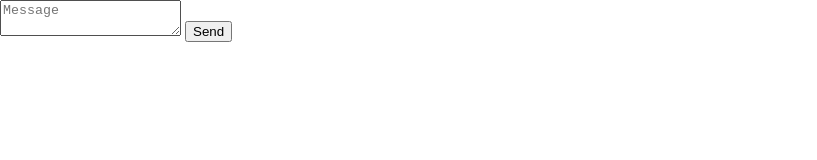
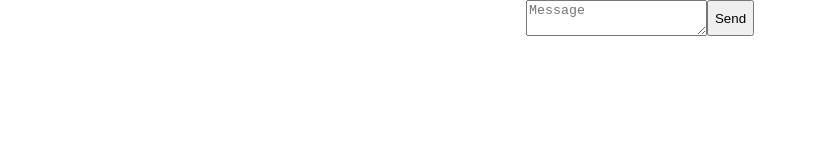
Before and after one commit to mas-wtag/simple-chat, a website built with Parcel: page src/index.html in a window 1280 px wide. Shown: the whole page, without its empty margins (0-817 px from the left). Built offline with nearby package versions, Linux system fonts and the light colour scheme.

Commit message:
add helper classes

```diff
--- a/src/index.html
+++ b/src/index.html
@@ -6,14 +6,14 @@
   <link rel="stylesheet" href="./styles/style.scss" />
 </head>
 <body>
-  <div class="chat--window">
+  <div class="chat--window flex-column">
     <div class="chat--window-viewport">
       <ul id="messages"></ul>
     </div>
 
-    <footer>
-      <form>
-        <textarea name="message" placeholder="Message" required></textarea>
+    <footer class="flex-center-h">
+      <form class="flex-center-h">
+        <textarea name="message" placeholder="Message" required class="flex-center-h"></textarea>
         <button>Send</button>
       </form>
     </footer>
--- a/src/styles/style.scss
+++ b/src/styles/style.scss
@@ -6,3 +6,21 @@ ul {
   list-style-type: none;
   padding: 0;
 }
+
+.is-flex {
+  display: flex;
+}
+
+.justify-center {
+  justify-content: center;
+}
+
+.flex-column {
+  @extend .is-flex;
+  flex-direction: column;
+}
+
+.flex-center-h {
+  @extend .is-flex;
+  @extend .justify-center;
+}
```
